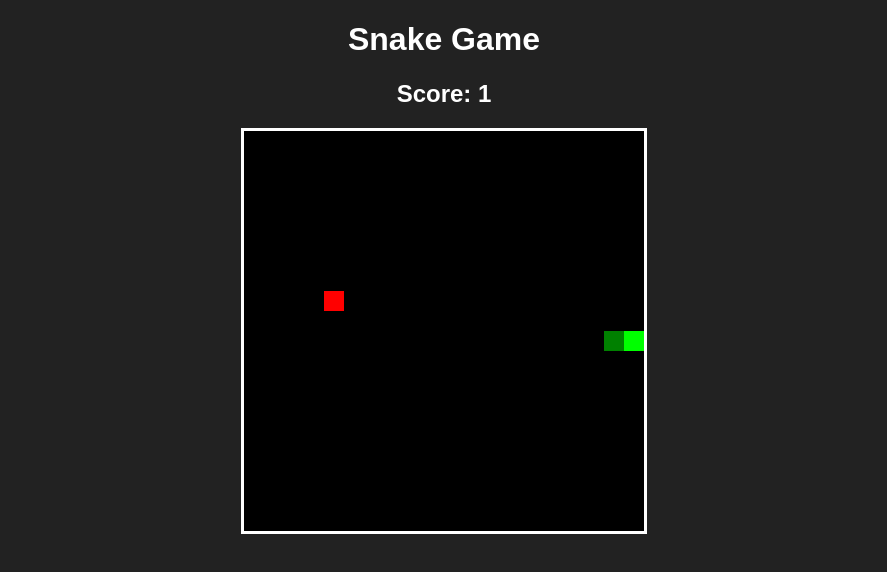
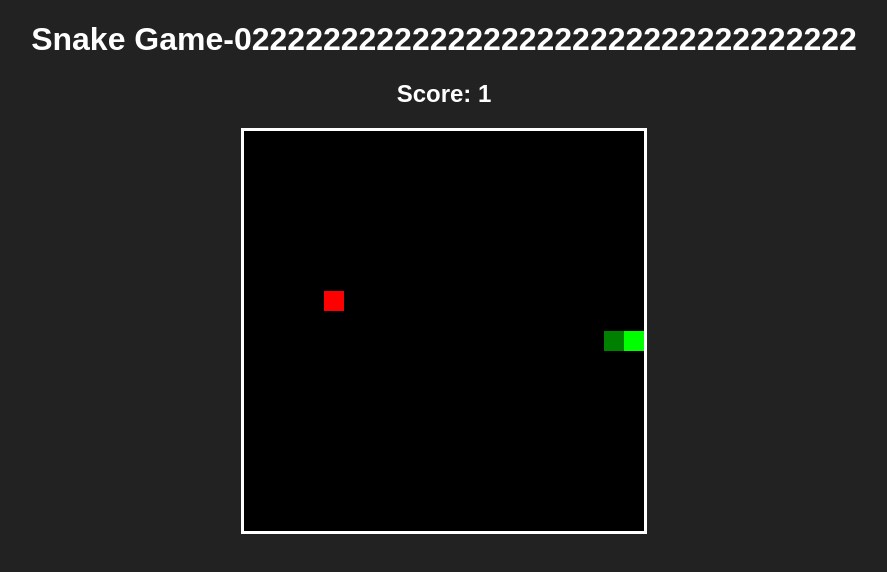
Before and after one commit to THAKUR-ROHIT-21/Setup-for-automatic2, a plain HTML site: page app/index.html in a window 1280 px wide. Shown: the whole page, without its empty margins (196-1083 px from the left). Drawn offline with Linux system fonts and the light colour scheme.

Commit message:
Update index.html

```diff
--- a/app/index.html
+++ b/app/index.html
@@ -17,7 +17,7 @@ canvas{
 </head>
 <body>
 
-<h1>Snake Game</h1>
+<h1>Snake Game-02222222222222222222222222222222222</h1>
 <h2>Score: <span id="score">0</span></h2>
 <canvas id="game" width="400" height="400"></canvas>
 
```
